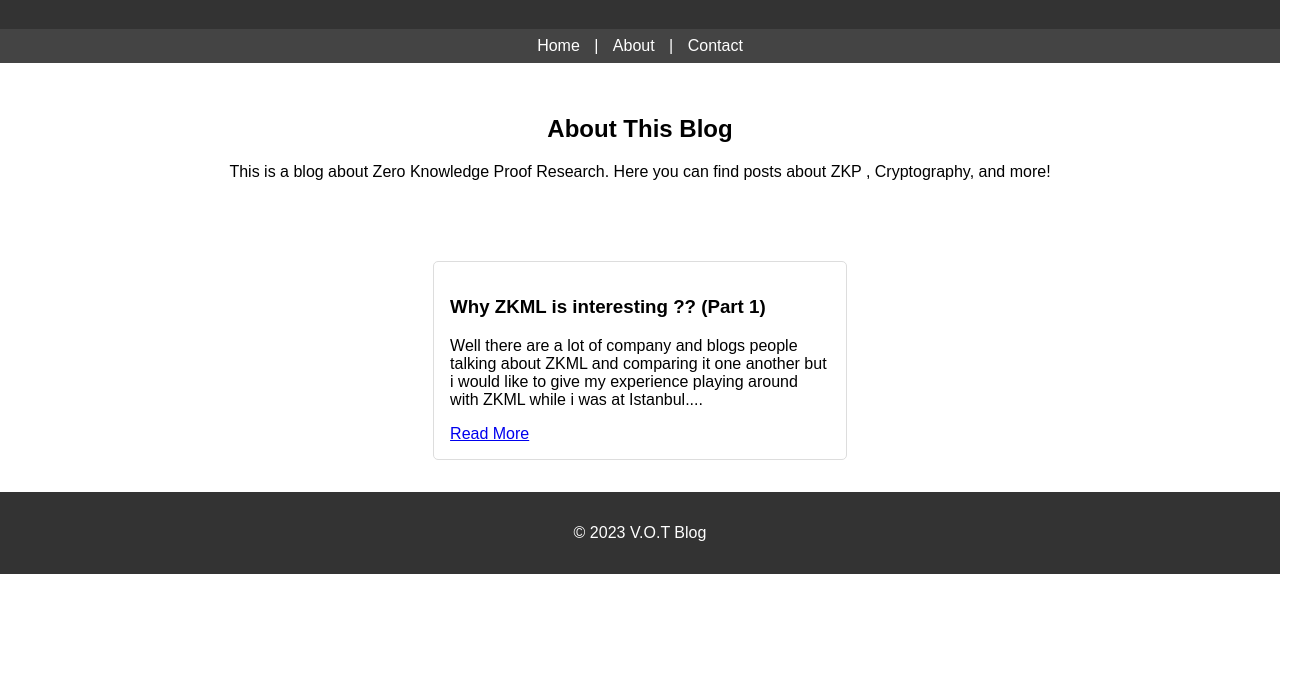
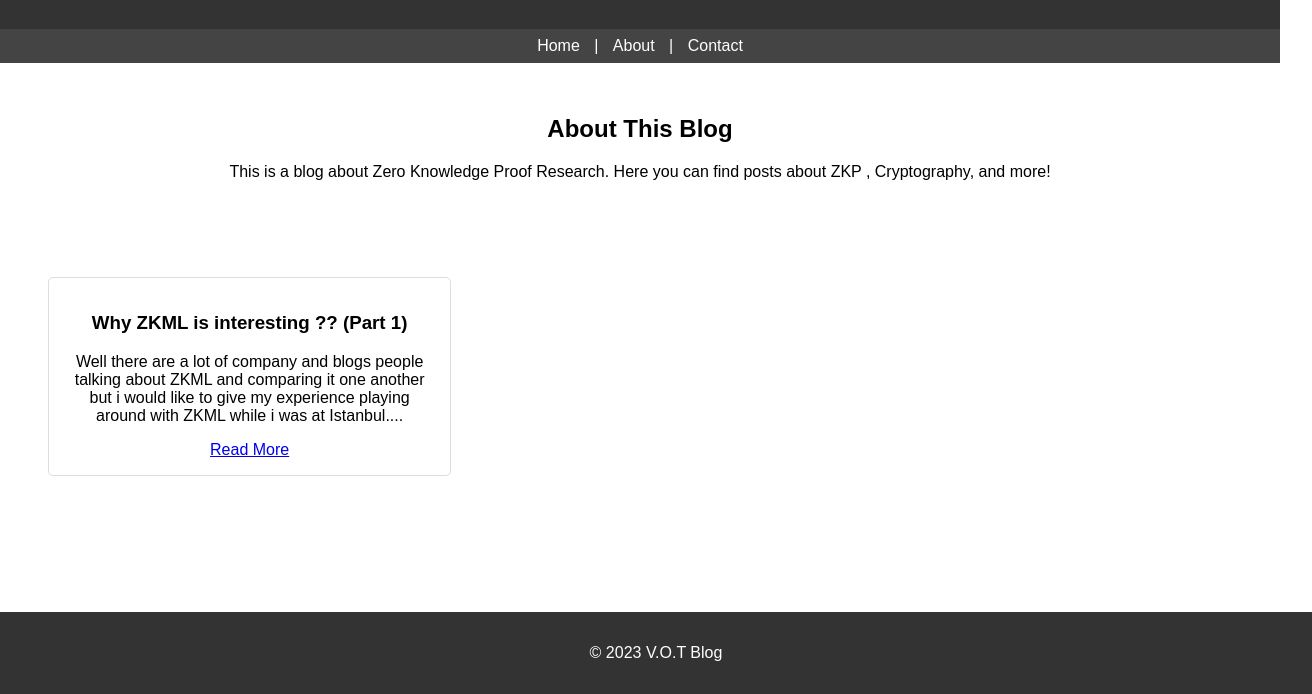
Before and after one commit to makluganteng/ZK-Research, a plain HTML site: page index.html in a window 1280 px wide. Shown: the part 118-812 px from the top of the page, 1312 px wide, since content can reach past the window. Drawn offline with Linux system fonts and the light colour scheme.

Commit message:
fix footer

```diff
--- a/index.html
+++ b/index.html
@@ -5,17 +5,57 @@
     <meta name="viewport" content="width=device-width, initial-scale=1.0">
     <title>My ZK Research and Findings</title>
     <style>
-        body { font-family: Arial, sans-serif; margin: 0; padding: 0; }
-        .header { background: #333; color: white; text-align: center; padding: 1em; }
-        .nav-bar { background: #444; color: white; padding: 0.5em; text-align: center; }
-        .nav-bar a { color: white; margin: 0 10px; text-decoration: none; }
-        .intro { padding: 2em; text-align: center; }
-        .blog-posts { display: flex; flex-wrap: wrap; justify-content: center; padding: 1em; }
-        .post { margin: 1em; padding: 1em; border: 1px solid #ddd; border-radius: 5px; width: calc(33% - 2em); }
-        .footer { background: #333; color: white; text-align: center; padding: 1em; }
+        html, body {
+            height: 100%; /* Make sure the html and body cover full height */
+            margin: 0;
+            padding: 0;
+            font-family: Arial, sans-serif;
+        }
+        .content-wrap {
+            min-height: calc(100% - 70px); /* Adjust the 70px based on your footer's height */
+            /* This makes sure that the content takes up at least the remaining height minus the footer height */
+        }
+        .header {
+            background: #333;
+            color: white;
+            text-align: center;
+            padding: 1em;
+        }
+        .nav-bar {
+            background: #444;
+            color: white;
+            padding: 0.5em;
+            text-align: center;
+        }
+        .nav-bar a {
+            color: white;
+            margin: 0 10px;
+            text-decoration: none;
+        }
+        .intro, .blog-posts {
+            padding: 2em;
+            text-align: center;
+        }
+        .post {
+            margin: 1em;
+            padding: 1em;
+            border: 1px solid #ddd;
+            border-radius: 5px;
+            width: calc(33% - 2em);
+        }
+        .footer {
+            background: #333;
+            color: white;
+            text-align: center;
+            padding: 1em;
+            position: relative;
+            bottom: 0;
+            width: 100%;
+        }
     </style>
 </head>
 <body>
+    <div class="content-wrap">
     <div class="header">
         <h1>Welcome to My ZK Research and Findings</h1>
         <p>By: V.O.T 🧐</p>
@@ -40,6 +80,7 @@
         </div>
         <!-- Add more posts as needed -->
     </div>
+</div>
 
     <div class="footer">
         <p>&copy; 2023 V.O.T Blog</p>
```
